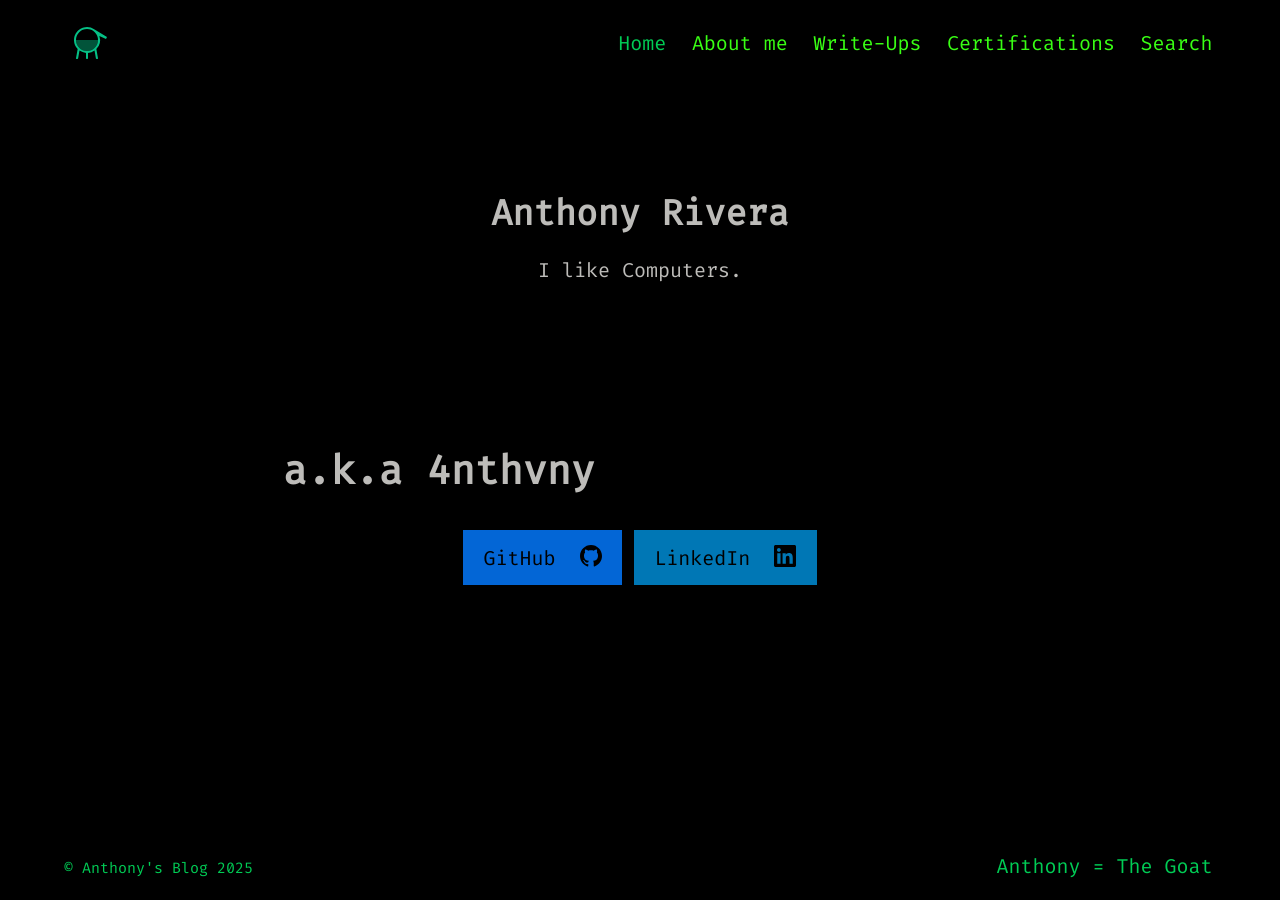
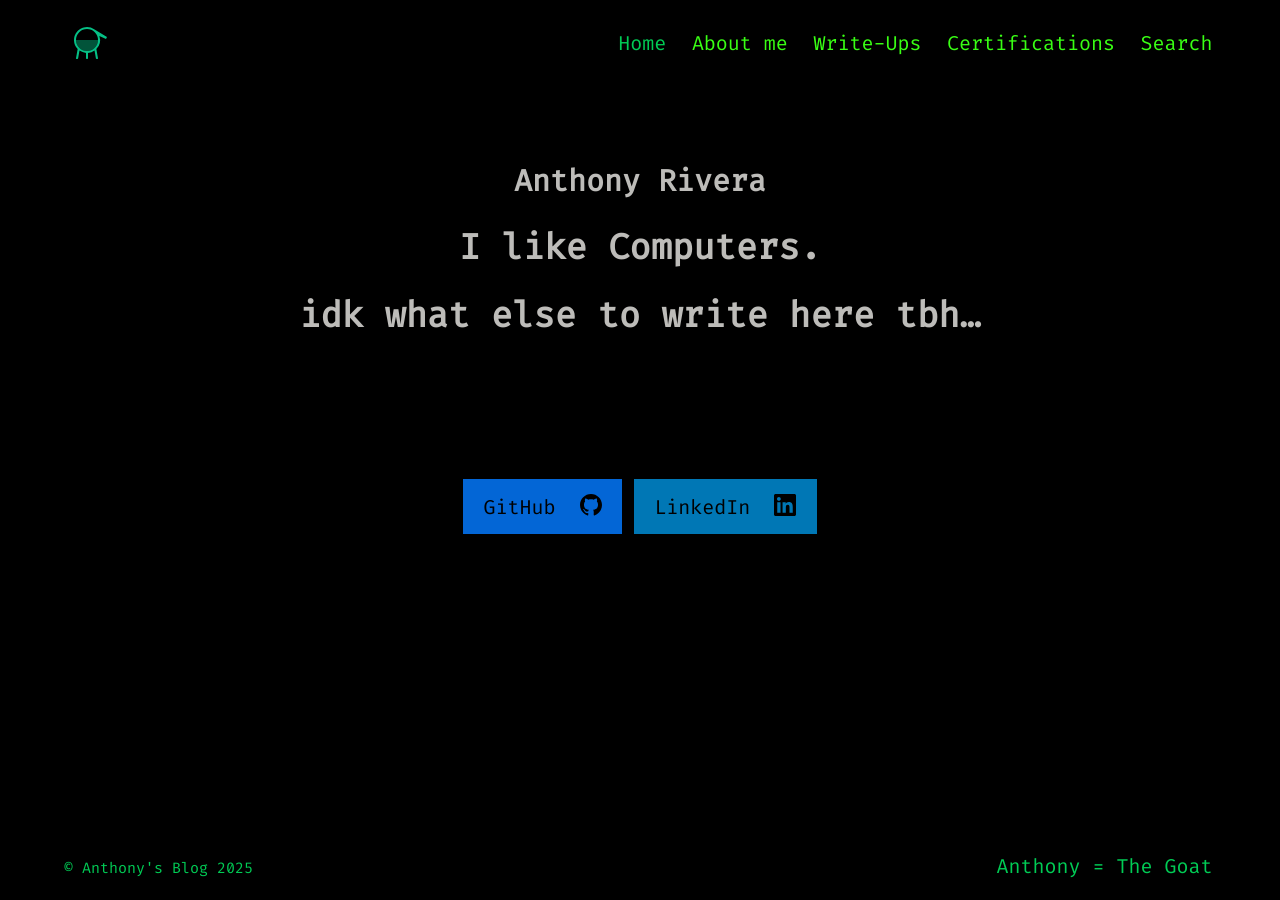
Before and after one commit to 4nthvny/4nthvny.github.io, a Jekyll site: the page built from index.md, in a window 1280 px wide. Built offline with Jekyll 4.4.1, drawn with Linux system fonts in a browser that asks for light colours.

Commit message:
Update index.md

```diff
--- a/index.md
+++ b/index.md
@@ -1,11 +1,14 @@
 ---
 layout: page
-title: "a.k.a 4nthvny"
+title: ""
 permalink: /
 excerpt: ""
 feature_text: |-
-  ## Anthony Rivera
-  I like Computers.
+  ### Anthony Rivera
+  ## I like Computers.
+
+  ## idk what else to write here tbh...
+
 feature_image: ""   # optional — can leave blank
 ---
 
```
